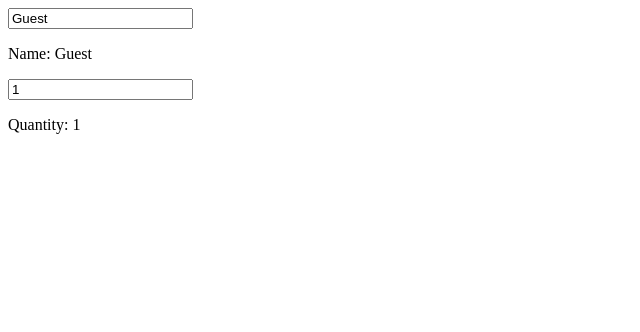
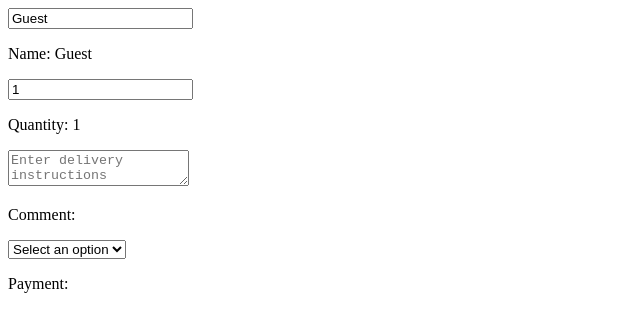
Before and after one commit to NajeebSultan/my-react-app, a React (Vite) app in the folder my-react-app/: page / in a window 1280 px wide. Shown: the top 332 px of the page, without its empty margins (0-640 px from the left). Built offline with nearby package versions, Linux system fonts and the light colour scheme.

Commit message:
Make a comment using textarea and cards option using select

```diff
--- a/my-react-app/src/MyComponent1.jsx
+++ b/my-react-app/src/MyComponent1.jsx
@@ -3,12 +3,20 @@ import React , {useState} from 'react';
 function MyComponent1(){
   const [name , setName] = useState("Guest");
   const [quantity , setQuantity] = useState(1);
+  const [comment , setComment] = useState("");
+  const [payment , setPayment] = useState("");
 
   function handleNameChange(event){
     setName(event.target.value);
   }
   function handleQuantityChange(event){
     setQuantity(event.target.value);
+  }
+  function handleCommentChange(event){
+    setComment(event.target.value);
+  }
+  function handlePaymentChange(event){
+    setPayment(event.target.value);
   }
 
   return (
@@ -18,6 +26,17 @@ function MyComponent1(){
 
       <input value={quantity} onChange={handleQuantityChange} type='number' />
       <p>Quantity: {quantity}</p>
+
+      <textarea value={comment} onChange={handleCommentChange} placeholder="Enter delivery instructions"/>
+      <p>Comment: {comment}</p>
+
+      <select value={payment} onChange={handlePaymentChange}>
+      <option value="">Select an option</option>
+      <option value="Visa">Visa</option>
+      <option value="Mastercard">Mastercard</option>
+      <option value="Giftcard">Giftcard</option>
+      </select>
+      <p>Payment: {payment}</p>
     </div>
   );
 }
```
